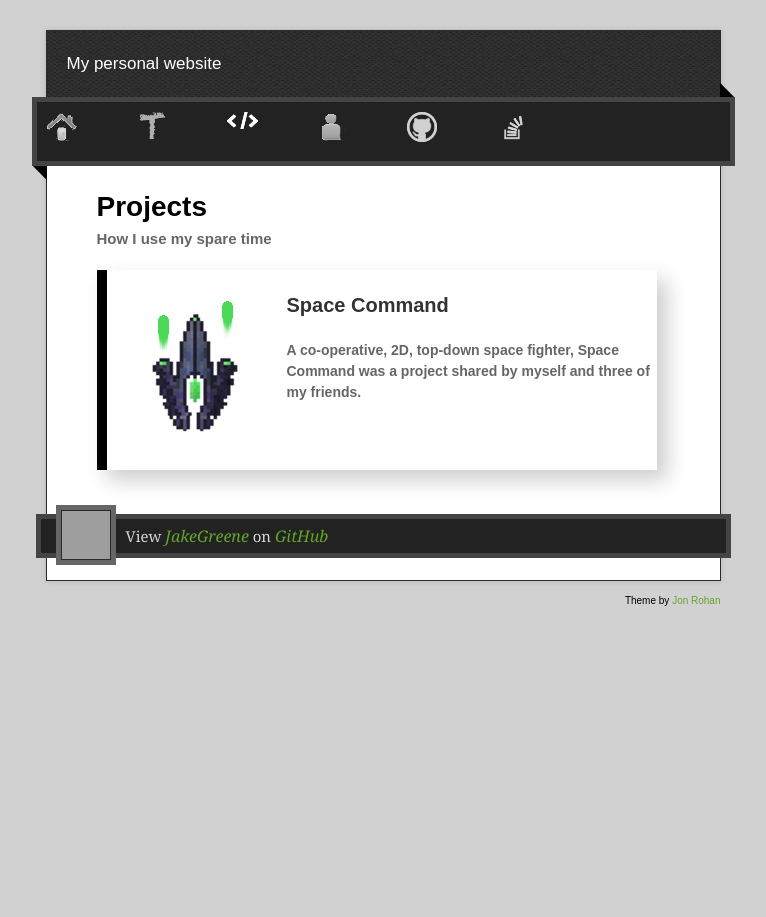
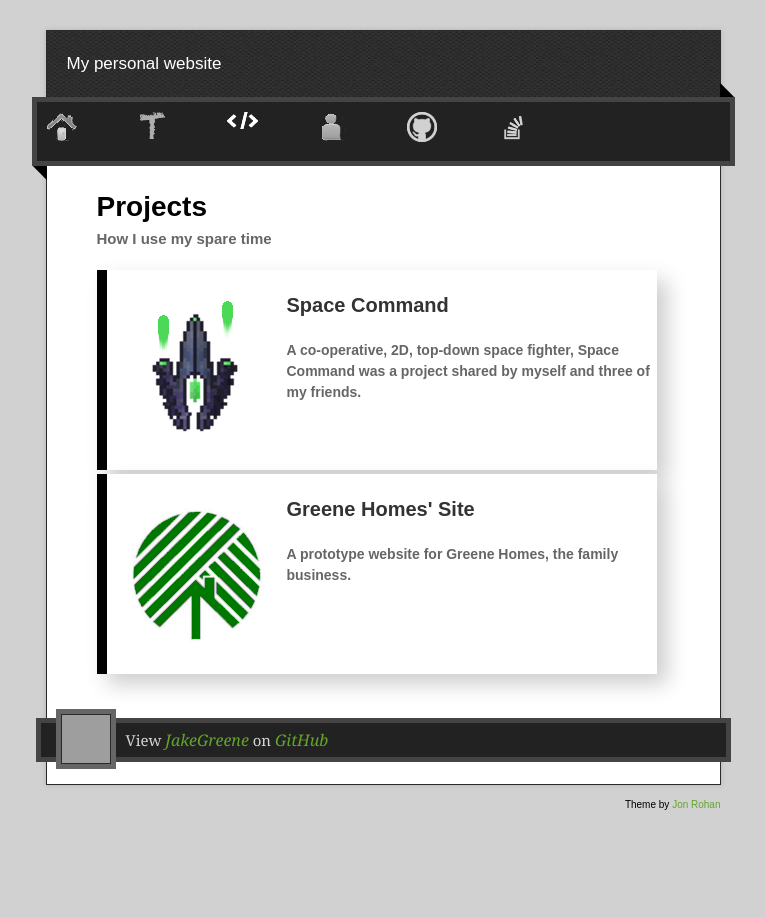
Before and after one commit to JakeGreene/JakeGreene.github.io, a Jekyll site: the page built from code/index.html, in a window 1280 px wide. Shown: the whole page, without its empty margins (257-1023 px from the left). Built offline with Jekyll 4.4.1, drawn with Linux system fonts in a browser that asks for light colours; nearby versions of some CDN libraries; grey boxes are pictures that could not be loaded.

Commit message:
Add Greene Homes Project
Add a small blerb about my hope to make
a Green Homes prototype website

```diff
--- a/code/index.html
+++ b/code/index.html
@@ -8,6 +8,12 @@ projects:
                    A co-operative, 2D, top-down space fighter,
                    Space Command was a project shared by myself
                    and three of my friends.
+  - name: Greene Homes' Site
+    logo: greene-homes-logo.png
+    page: greene-homes
+    description: >
+                   A prototype website for Greene Homes,
+                   the family business.
 ---
 
 <div class="project-headers">
```
Also changed, not shown: code/greene-homes/index.md (added, +8 -0 lines), images/projects/greene-homes-logo.png (added).
